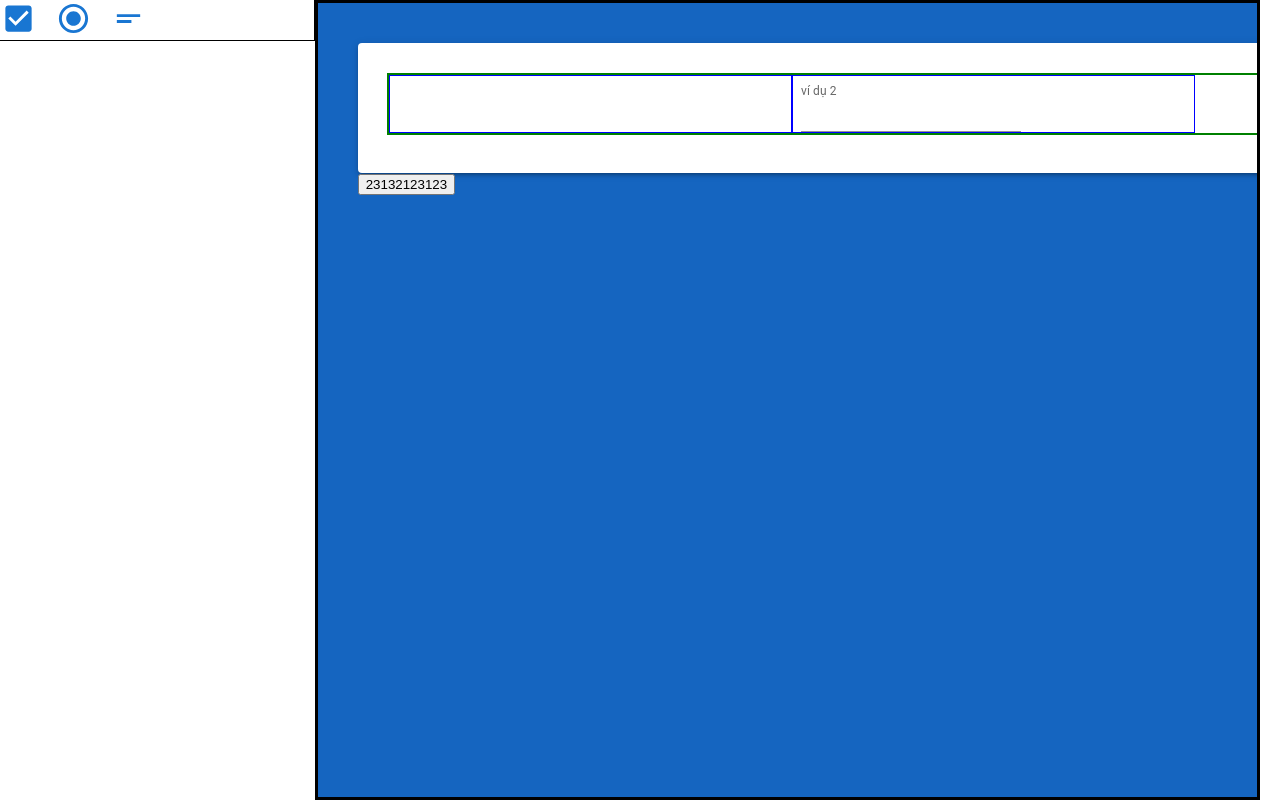
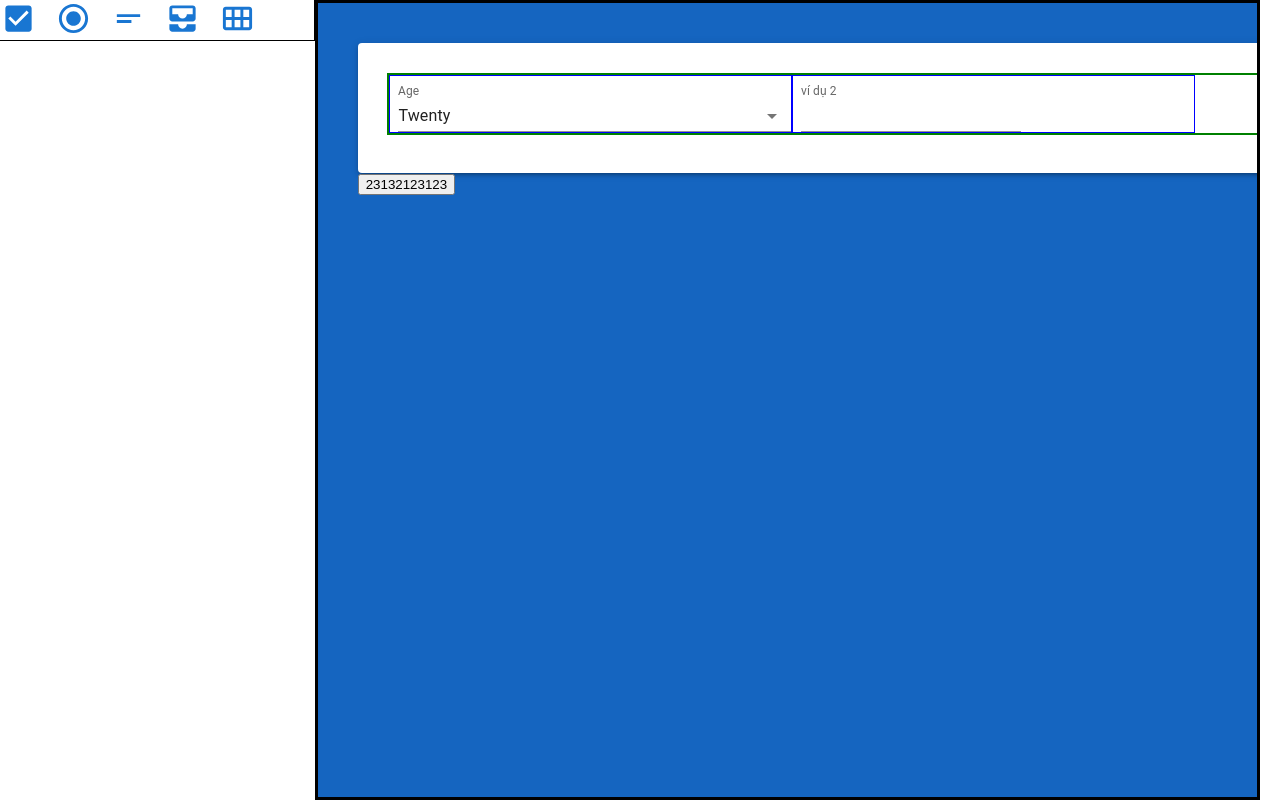
Before and after one commit to kien-ndt/dynamic-form, a React (Create React App) app in the folder frontend/: page /create in a window 1280 px wide. Built offline with nearby package versions, Linux system fonts and the light colour scheme.

Commit message:
update selectbox datetime

```diff
--- /dev/null
+++ b/frontend/src/common-components/selectBoxCustom.js
@@ -0,0 +1,51 @@
+import React, { useEffect, useState } from 'react';
+
+import { Box, FormGroup, FormControlLabel, TextField } from '@mui/material';
+import InputLabel from '@mui/material/InputLabel';
+import FormControl from '@mui/material/FormControl';
+import NativeSelect from '@mui/material/NativeSelect';
+
+function SelectBoxCustom(props){
+    let {property, onChoseOneComponent} = props;
+
+    const [state, setState] = useState()
+
+    const defaultValue = {
+        label: "label",
+    }
+
+    useEffect(() => {
+        let value = defaultValue;
+        if (property){
+            if (property.label){
+                value.label = property.label
+            }
+        }
+        setState(value)
+    }, [property])
+
+    return(
+        <React.Fragment>
+            <Box sx={{ minWidth: 120 }}>
+            <FormControl fullWidth>
+                <InputLabel variant="standard" htmlFor="uncontrolled-native">
+                Age
+                </InputLabel>
+                <NativeSelect
+                defaultValue={20}
+                inputProps={{
+                    name: 'age',
+                    id: 'uncontrolled-native',
+                }}
+                >
+                <option value={10}>Ten</option>
+                <option value={20}>Twenty</option>
+                <option value={30}>Thirty</option>
+                </NativeSelect>
+            </FormControl>
+            </Box>
+        </React.Fragment>
+    )
+}
+
+export {SelectBoxCustom as SelectBox}
--- /dev/null
+++ b/frontend/src/config-common-components/selectBoxConfig.js
@@ -0,0 +1,55 @@
+import { Box, TextField } from '@mui/material';
+import { useEffect, useState } from 'react';
+import GridWidth from './common/grid-width';
+
+function SelectBoxConfig(props){
+
+    const {property, updatePropertyComponent} = props
+
+    const [state, setState] = useState({
+        label: property.label,
+        gridWidth: property.gridWidth
+    });
+
+    const onLabelChange = (e) => {
+        let value = e?.target?.value;
+        setState({
+            ...state,
+            label: value
+        })
+    }
+
+    useEffect(() => {
+        updatePropertyComponent({
+            label: state.label,
+            gridWidth: state.gridWidth
+        })
+    }, [state])
+
+
+    return(
+        <Box
+            sx={{
+                display: "flex",
+                flexDirection:"column"
+            }}
+        >
+            <TextField
+                id="selectbox-label"
+                label="Label"
+                variant="standard"
+                style={{marginBottom: "20px", width: "inherit"}}
+                InputLabelProps={{ shrink: true }}
+                value={state?(state.label?state.label:""):""}
+                onChange={(e) => onLabelChange(e)}
+            />
+            <GridWidth
+                gridWidth={state?.gridWidth}
+                onGridWidthChange={(gridWidth) => {setState({...state, gridWidth: gridWidth})}}
+            />
+
+        </Box>
+    )
+}
+
+export default SelectBoxConfig
--- a/frontend/src/modules/create/mainForm.js
+++ b/frontend/src/modules/create/mainForm.js
@@ -14,12 +14,14 @@ import TestDrag from "./testdrag";
 import typeInput from "./typeInput";
 import { useDrop } from "react-dnd"
 import DatetimeConfig from "../../config-common-components/datetimeConfig";
+import SelectBoxConfig from "../../config-common-components/selectBoxConfig";
+import { SelectBox } from "../../common-components/selectBoxCustom";
 
 function MainForm(props){
 
     const [formStruct, setFormStruct] = useState([
         {
-            type: typeInput.Datetime,
+            type: typeInput.SelectBox,
             property:{
                 label: "ví dụ 1",
                 gridWidth: 4
@@ -213,6 +215,16 @@ function MainForm(props){
                             name={typeInput.TextField}
                         />
                     </Grid>
+                    <Grid item xs={2}>
+                        <TestDrag
+                            name={typeInput.SelectBox}
+                        />
+                    </Grid>
+                    <Grid item xs={2}>
+                        <TestDrag
+                            name={typeInput.Datetime}
+                        />
+                    </Grid>
                 </Grid>
             </Box>
 
@@ -296,6 +308,16 @@ function MainForm(props){
                         updatePropertyComponent={(newProperty) => updatePropertyComponent(elementChose.index, newProperty)}
                     />
                 }
+
+{
+                    elementChose && elementChose.type === typeInput.SelectBox &&
+                    <SelectBoxConfig
+                        property={formStruct?formStruct[elementChose.index].property:null}
+                        updatePropertyComponent={(newProperty) => updatePropertyComponent(elementChose.index, newProperty)}
+                    />
+                }
+
+
             </Box>
         </Box>
 
@@ -372,6 +394,15 @@ const SortableItem = SortableElement((props) =>{
                     onChoseOneComponent={(typeComponent)=>onChoseOneComponent(index1, typeComponent)}
                 />
             }
+            {
+                item.type===typeInput.SelectBox &&
+                <SelectBox
+                    isEdit={true}
+                    property={item.property}
+                    onChoseOneComponent={(typeComponent)=>onChoseOneComponent(index1, typeComponent)}
+                />
+            }
+
         </Grid>
     )
 });
--- a/frontend/src/modules/create/testdrag.js
+++ b/frontend/src/modules/create/testdrag.js
@@ -4,6 +4,8 @@ import RadioButtonCheckedIcon from '@mui/icons-material/RadioButtonChecked';
 import ShortTextIcon from '@mui/icons-material/ShortText';
 import typeInput from "./typeInput";
 import React, { useEffect, useRef, useState } from "react";
+import AllInboxIcon from '@mui/icons-material/AllInbox';
+import CalendarViewMonthIcon from '@mui/icons-material/CalendarViewMonth';
 
 function TestDrag(props) {
     let {name} = props
@@ -22,6 +24,12 @@ function TestDrag(props) {
                     break;
                 case typeInput.TextField:
                     icon = <ShortTextIcon fontSize="large" color="primary"/>
+                    break;
+                case typeInput.SelectBox:
+                    icon = <AllInboxIcon fontSize="large" color="primary"/>
+                    break;
+                case typeInput.Datetime:
+                    icon = <CalendarViewMonthIcon fontSize="large" color="primary"/>
                     break;
             }
             setProperties({
--- a/frontend/src/modules/create/typeInput.js
+++ b/frontend/src/modules/create/typeInput.js
@@ -2,7 +2,8 @@ const typeInput = {
     CheckBox: "checkbox",
     RadioButton: "radiobutton",
     TextField: "textfield",
-    Datetime: "datetime"
+    Datetime: "datetime",
+    SelectBox: "selectbox"
 }
 
 export default typeInput
```
